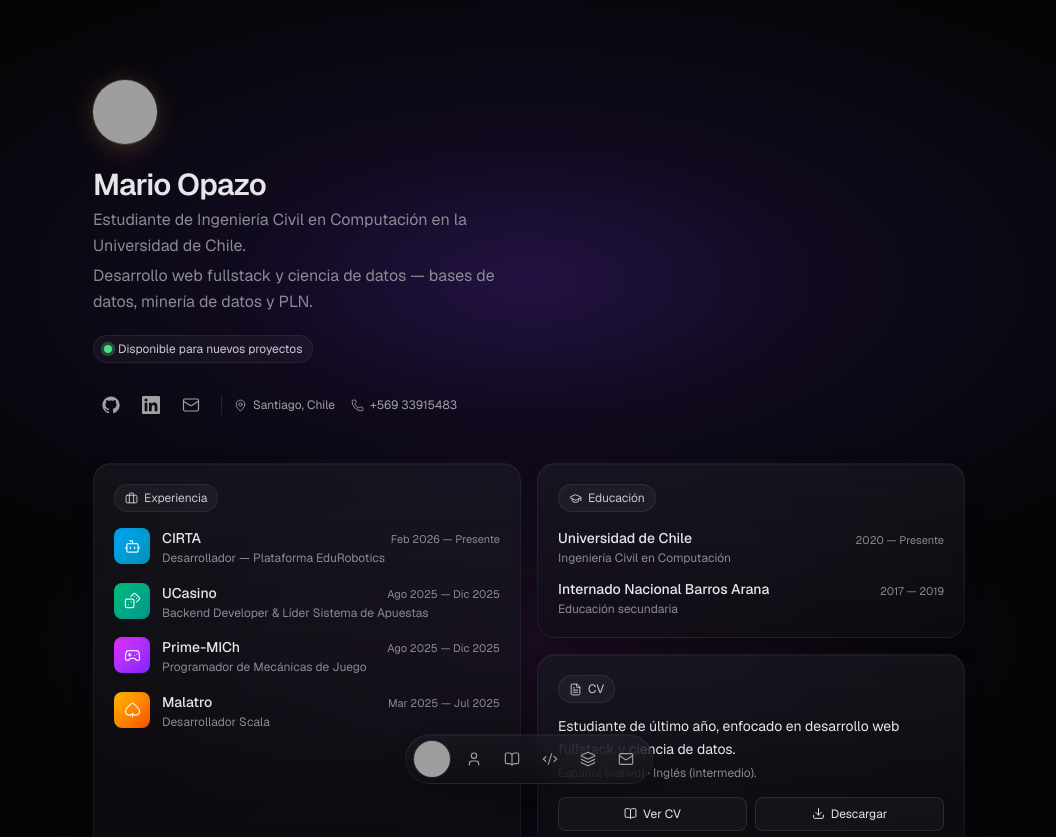
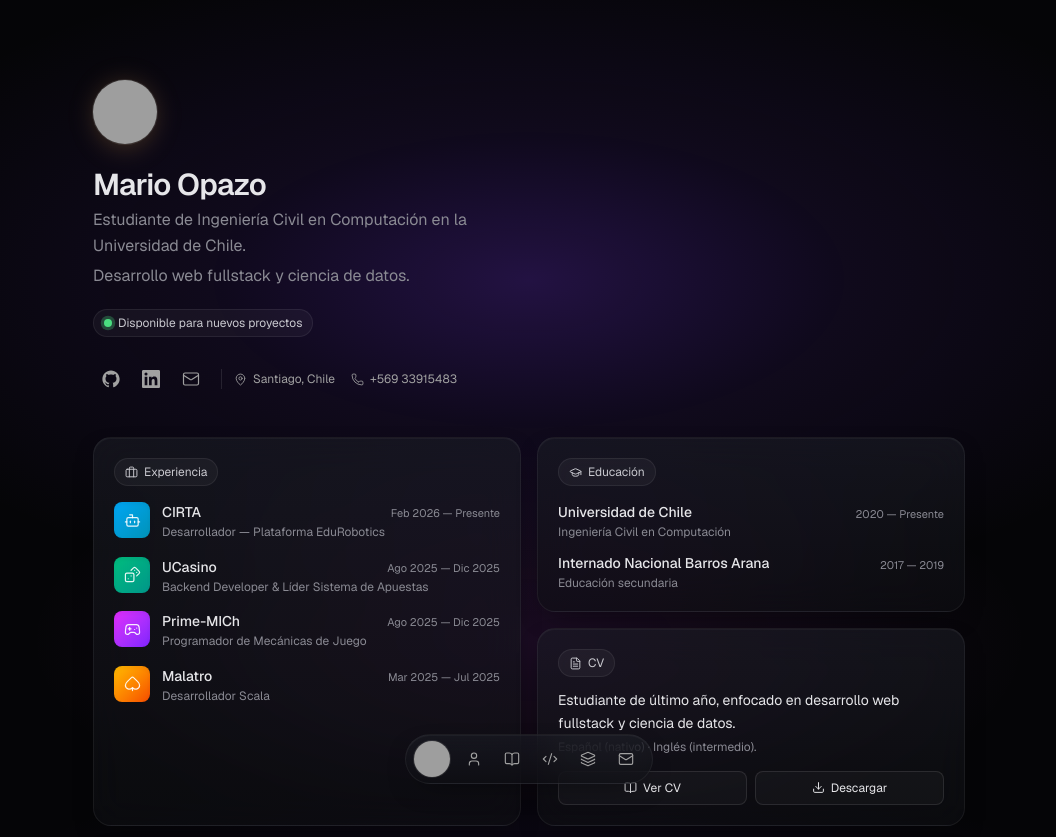
Before and after one commit to zeckless/Portafolio-Mario, a Next.js app: page / in a window 1280 px wide. Shown: the top 837 px of the page, without its empty margins (111-1167 px from the left). Built offline with nearby package versions, Linux system fonts and the light colour scheme; grey boxes are pictures that could not be loaded.

Commit message:
add new info

```diff
--- a/app/components/Hero.tsx
+++ b/app/components/Hero.tsx
@@ -47,7 +47,7 @@
           Estudiante de Ingeniería Civil en Computación en la Universidad de Chile.
         </p>
         <p className="subtle-text max-w-md leading-relaxed">
-          Desarrollo web fullstack y ciencia de datos — bases de datos, minería de datos y PLN.
+          Desarrollo web fullstack y ciencia de datos.
         </p>
       </div>
 
```
